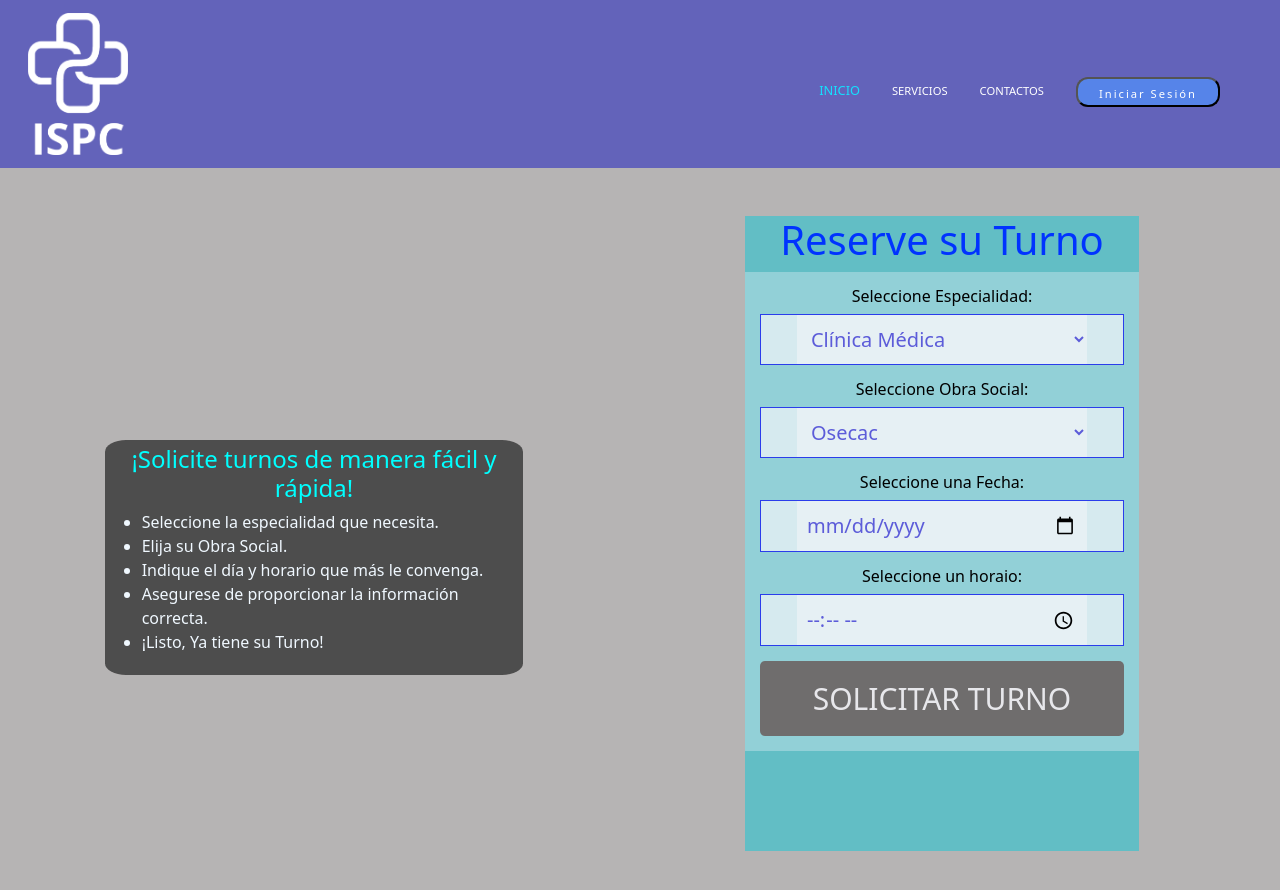
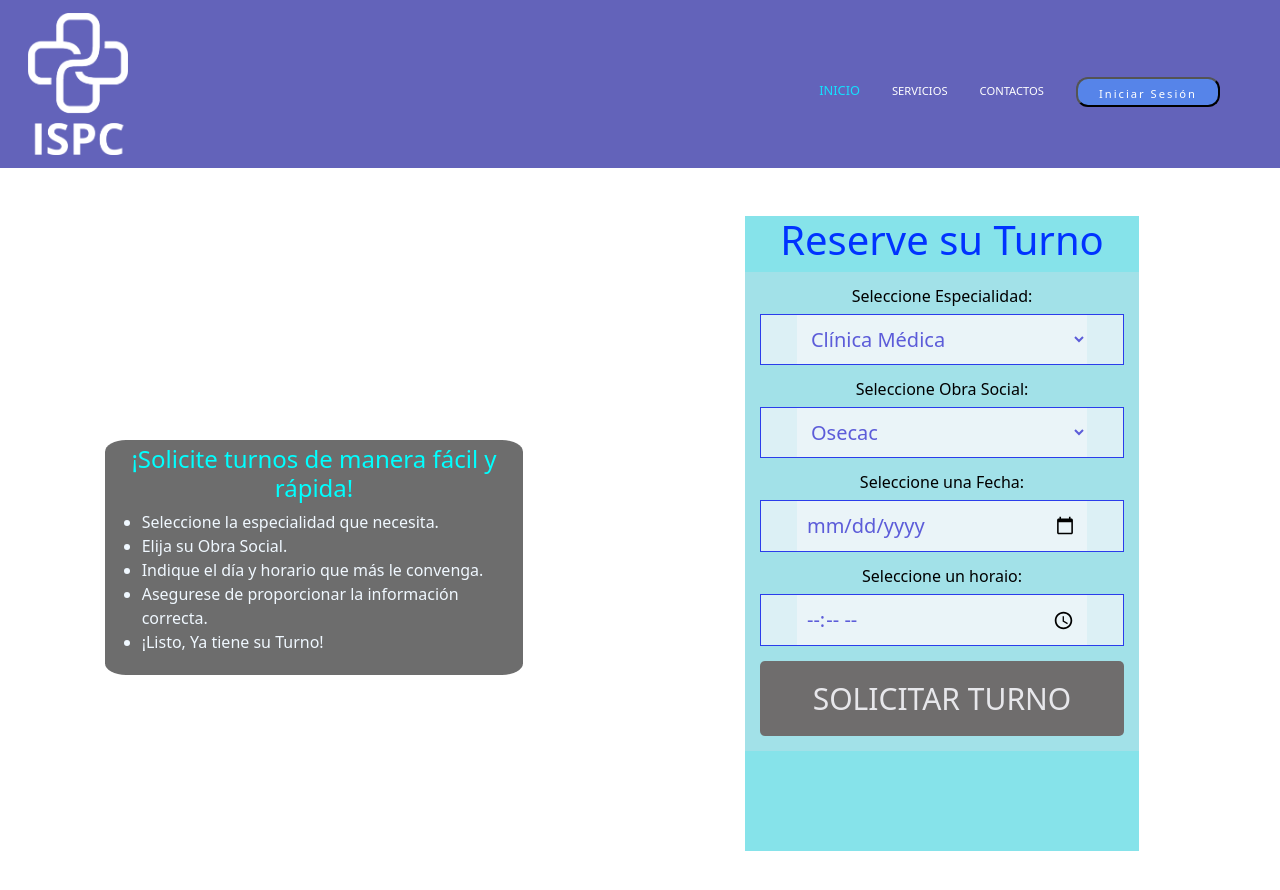
Before and after one commit to ElAlef/ProyectoFullstack, an Angular app in the folder turneroAngular/: page /Turnero in a window 1280 px wide. Shown: the top 890 px of the page. Built offline with nearby package versions, Linux system fonts and the light colour scheme.

Commit message:
eliminando estilos generales

```diff
--- a/turneroAngular/src/app/app.component.html
+++ b/turneroAngular/src/app/app.component.html
@@ -1,5 +1,7 @@
 
 <app-header></app-header>
+
 <div>
-    <router-outlet></router-outlet>
+    <router-outlet>
+    </router-outlet>
 </div>
--- a/turneroAngular/src/app/pages/turnero/turnero.component.html
+++ b/turneroAngular/src/app/pages/turnero/turnero.component.html
@@ -1,3 +1,5 @@
+
+
 <body class="turnero">
     <div
         class="tuenero__granContenedor container-fluid row Nosotros__contenido d-flex justify-content-around align-items-center">
--- a/turneroAngular/src/styles.css
+++ b/turneroAngular/src/styles.css
@@ -1,4 +1 @@
 /* You can add global styles to this file, and also import other style files */
-body{
-    background-color: rgb(182, 180, 180);
-}
```
